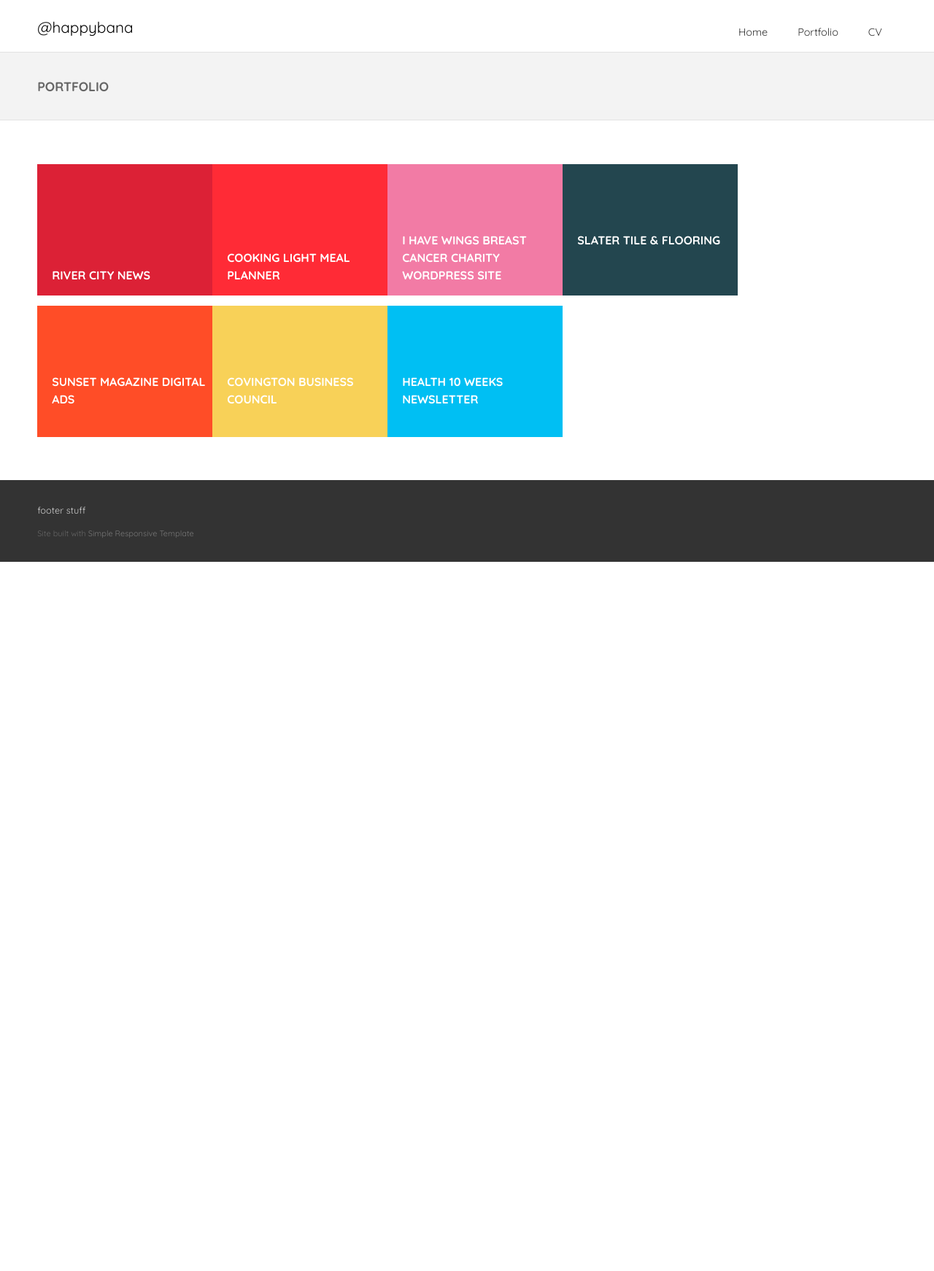
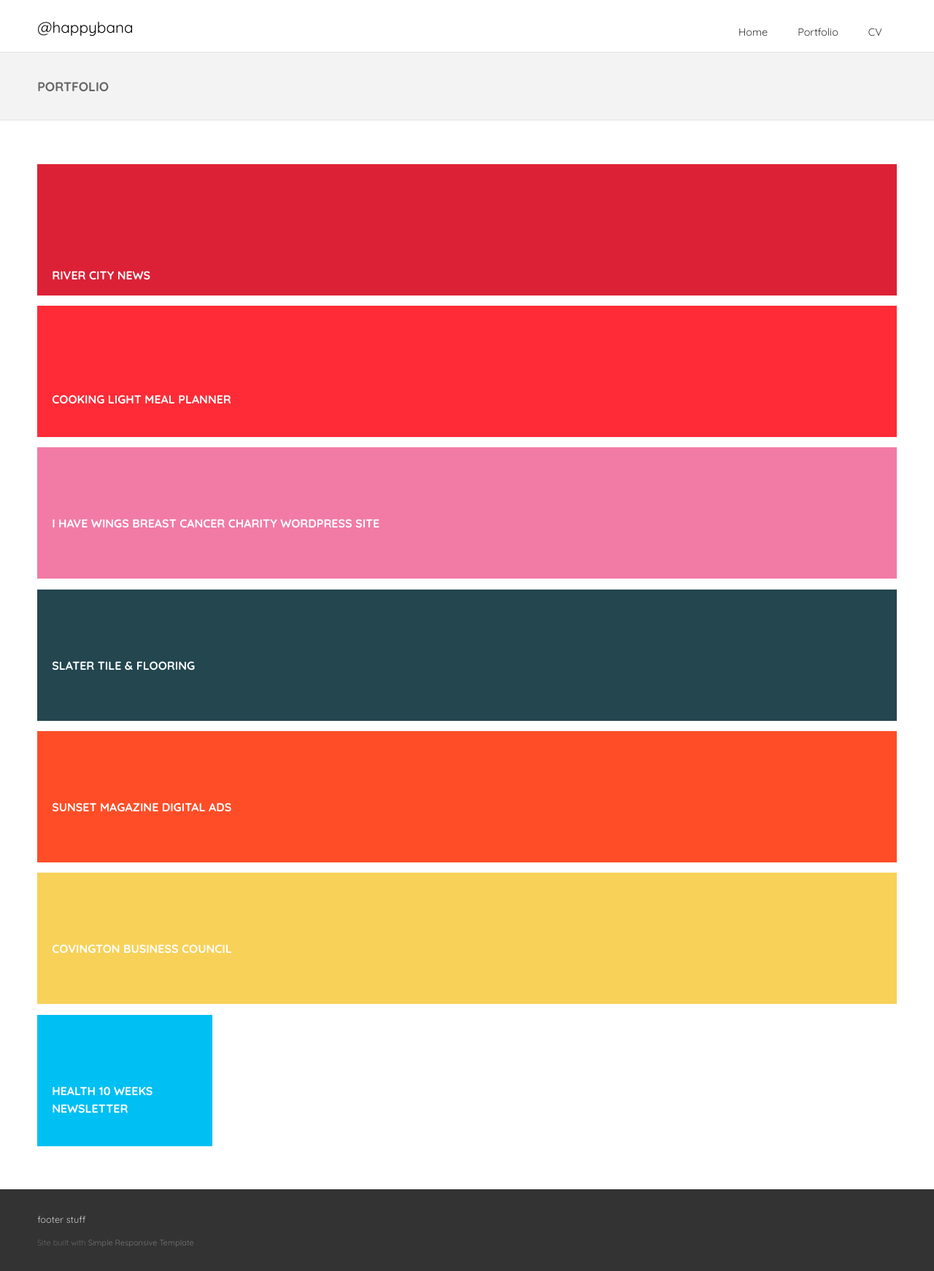
Before and after one commit to banbanbana/happybana.github.io, a Jekyll site: the page portfolio.html, which Jekyll copies as it is, in a window 1280 px wide. Shown: the whole page at 73% size. Built offline with Jekyll 4.4.1, drawn with Linux system fonts in a browser that asks for light colours; some web fonts are replaced; before the commit the page ends 900 px from its top, so only the background shows below that.

Commit message:
Update colorblocks-style.css

```diff
--- a/css/colorblocks-style.css
+++ b/css/colorblocks-style.css
@@ -342,11 +342,15 @@
 	text-align:left;
 	margin-bottom:-20px;/*this depends on the height of the logo*/
 }
+
 .menu-toggle{/*make menu float right, instead of sitting under the logo*/
 	margin-top:10px; /*this depends on the height of the logo*/
 	float:right;
 }
 
+#project1, #project2, #project3, #project4, #project5, #project6, #project1{
+	width:100%;
+}
 }
 
 /*
```
